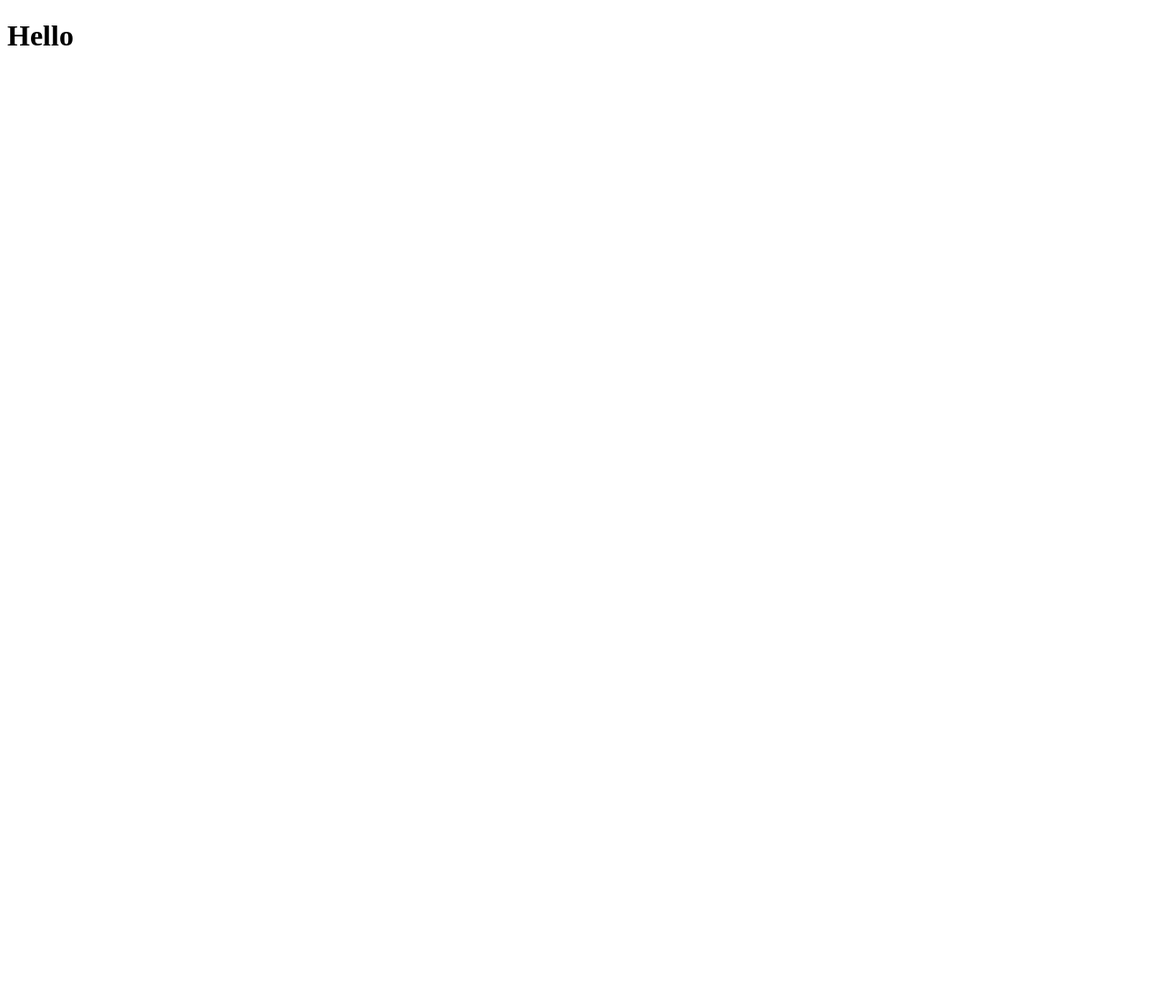
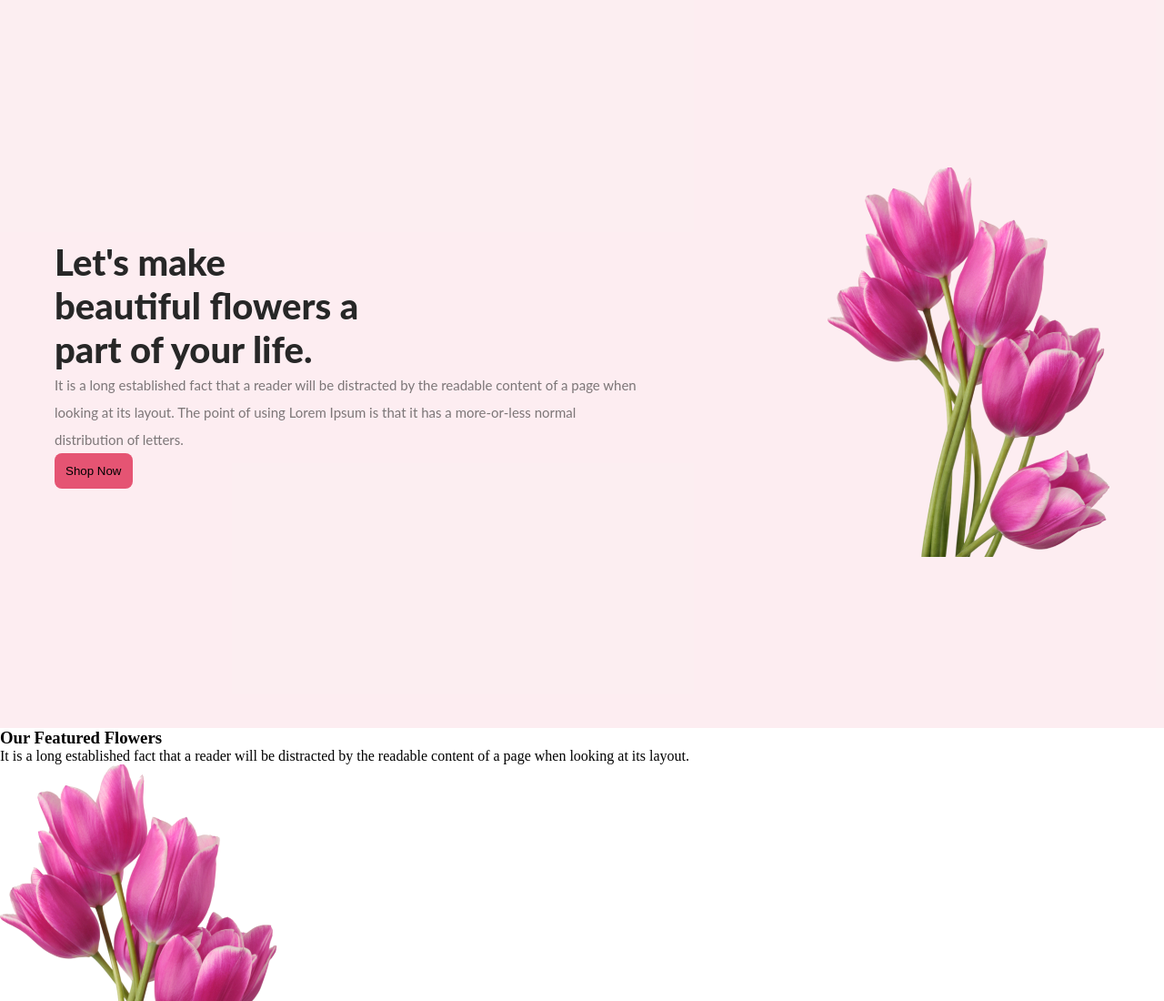
Before and after one commit to Sanobar-rahaman/assignment-1, a plain HTML site: page index.html in a window 1280 px wide. Shown: the top 1100 px of the page at 91% size. Before the commit the page ends 800 px from the top, so only its background shows below. Drawn offline with Linux system fonts and the light colour scheme.

Commit message:
banner done

```diff
--- a/assignment.css
+++ b/assignment.css
@@ -0,0 +1,46 @@
+*{
+    margin: 0px;
+    padding: 0px;
+}
+.btn-primary{
+    /* border-radius: 8px; */
+    padding: 12px 12px;
+    border-radius:8px;
+    border-style: none;
+    background: #E55473;
+}
+/* banner section style */
+.banner-container{
+
+    display: flex;
+    justify-content: space-between;
+    align-items: center;
+    background-color:rgba(229, 84, 115, 0.10);
+    /* width: 500px; */
+    height:100vh;
+}
+.banner-description{
+    width: 50%;
+    margin-left:60px;
+}
+.heading{
+    color: #272727;
+    font-family: Lato;
+    font-size: 40px;
+    font-style: normal;
+    font-weight: 800;
+    line-height: normal;
+}
+.deccription{
+    color: rgba(39, 39, 39, 0.60);
+    font-family: Lato;
+    font-size: 15px;
+    font-style: normal;
+    font-weight: 400;
+    line-height: 30px;
+}
+.banner-image{
+    /* width: 300px;
+    height: 300px; */
+    margin-right: 60px;
+}
--- a/index.html
+++ b/index.html
@@ -7,6 +7,44 @@
     <link rel="stylesheet" href="assignment.css">
 </head>
 <body>
-    <h1>Hello</h1>
+    <header>
+        <!-- banner-section -->
+        <section>
+            <div class="banner-container">
+                <div class="banner-description">
+                    <h1 class="heading">Let's make<br>beautiful flowers a<br>part of your life.</h1>
+                    <p class="deccription">It is a long established fact that a reader will be distracted by the readable content of a page when looking at its layout. The point of using Lorem Ipsum is that it has a more-or-less normal distribution of letters.</p>
+                    <button class="btn-primary">Shop Now</button>
+                </div>
+                <div class="banner-image">
+                    <img src="Flower Asset/pngwing 6.png" alt="" srcset="">
+                </div>
+        </section>
+        <!-- bonus section -->
+        <section>
+            <div class="bonus-section">
+                <h3>Our Featured Flowers</h3>
+                <p>It is a long established fact that a reader will be distracted by the readable content of a page when looking at its layout.</p>
+            </div>
+            <div class="flower-section">
+                <div class="flower-one">
+                    <img src="Flower Asset/pngwing 6.png" alt="" srcset="">
+                </div>
+                <div class="flower-two">
+                    <img src="Flower Asset/pngwing 5.png" alt="" srcset="">
+                </div>
+                <div class="flower-three">
+                    <img src="Flower Asset/pngwing 7.png" alt="" srcset="">
+                </div>
+            </div>
+        </section>
+        </div>
+    </header>
+    <main>
+
+    </main>
+    <footer>
+
+    </footer>
 </body>
 </html>
```
